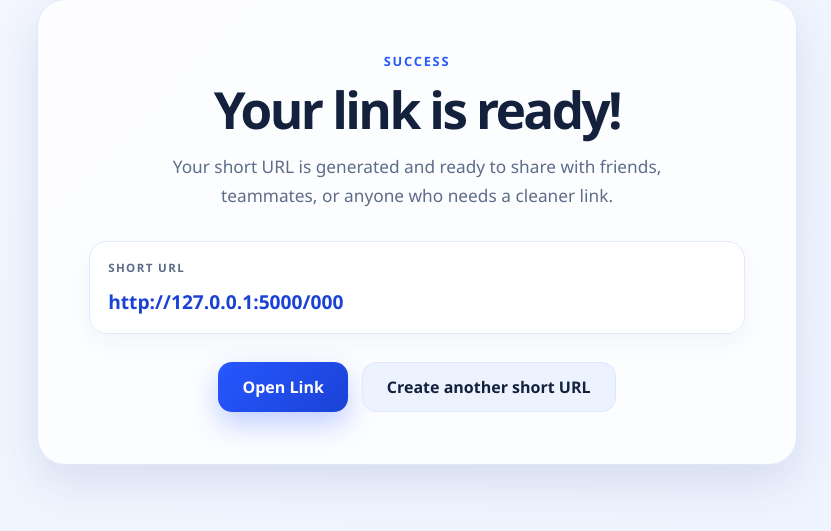
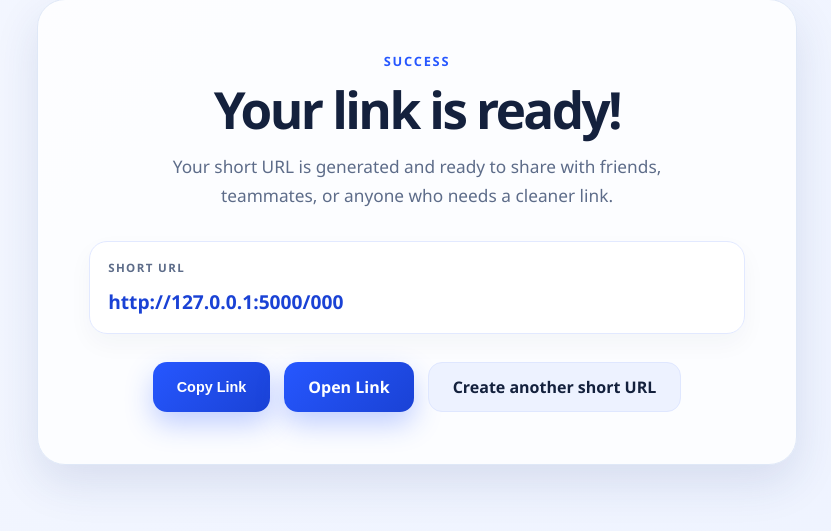
Before and after one commit to Bahula21/url-shortener, a Flask app: template templates/result.html in a window 1280 px wide. Shown: the part 168-699 px from the top of the page, without its empty margins (223-1054 px from the left). Run offline with Flask 3, Linux system fonts and the light colour scheme; the template is opened without the code that fills it: most values are stand-ins (such as "Sample title", 1, 10 or a date in 2020).

Commit message:
Add copy button to result page

```diff
--- a/static/style.css
+++ b/static/style.css
@@ -386,6 +386,15 @@ h1 {
     transform: translateY(-1px);
 }
 
+#copy-btn{
+    border:none;
+    font-size:0.9rem;
+}
+
+#copy-btn:hover{
+    cursor: pointer;
+}
+
 @media (max-width: 560px) {
     .result-card {
         padding: 24px 18px;
--- a/templates/result.html
+++ b/templates/result.html
@@ -24,6 +24,7 @@
             </div>
 
             <div class="actions">
+                <button class="primary-btn" id="copy-btn" onclick="copyLink()">Copy Link</button>
                 <a class="primary-btn" href="http://127.0.0.1:5000/{{ short_code }}" target="_blank" rel="noopener noreferrer">
                     Open Link
                 </a>
@@ -33,5 +34,20 @@
             </div>
         </section>
     </main>
+
+    <script>
+        function copyLink() {
+            const link = window.location.origin + "/{{ short_code }}";
+            const button = document.getElementById("copy-btn");
+
+            navigator.clipboard.writeText(link);
+
+            button.textContent = "✓ Copied!";
+
+            setTimeout(() => {
+                button.textContent = "Copy Link";
+            }, 2000);
+        }
+    </script>
 </body>
 </html>
```
Also changed, not shown: urls.db.
